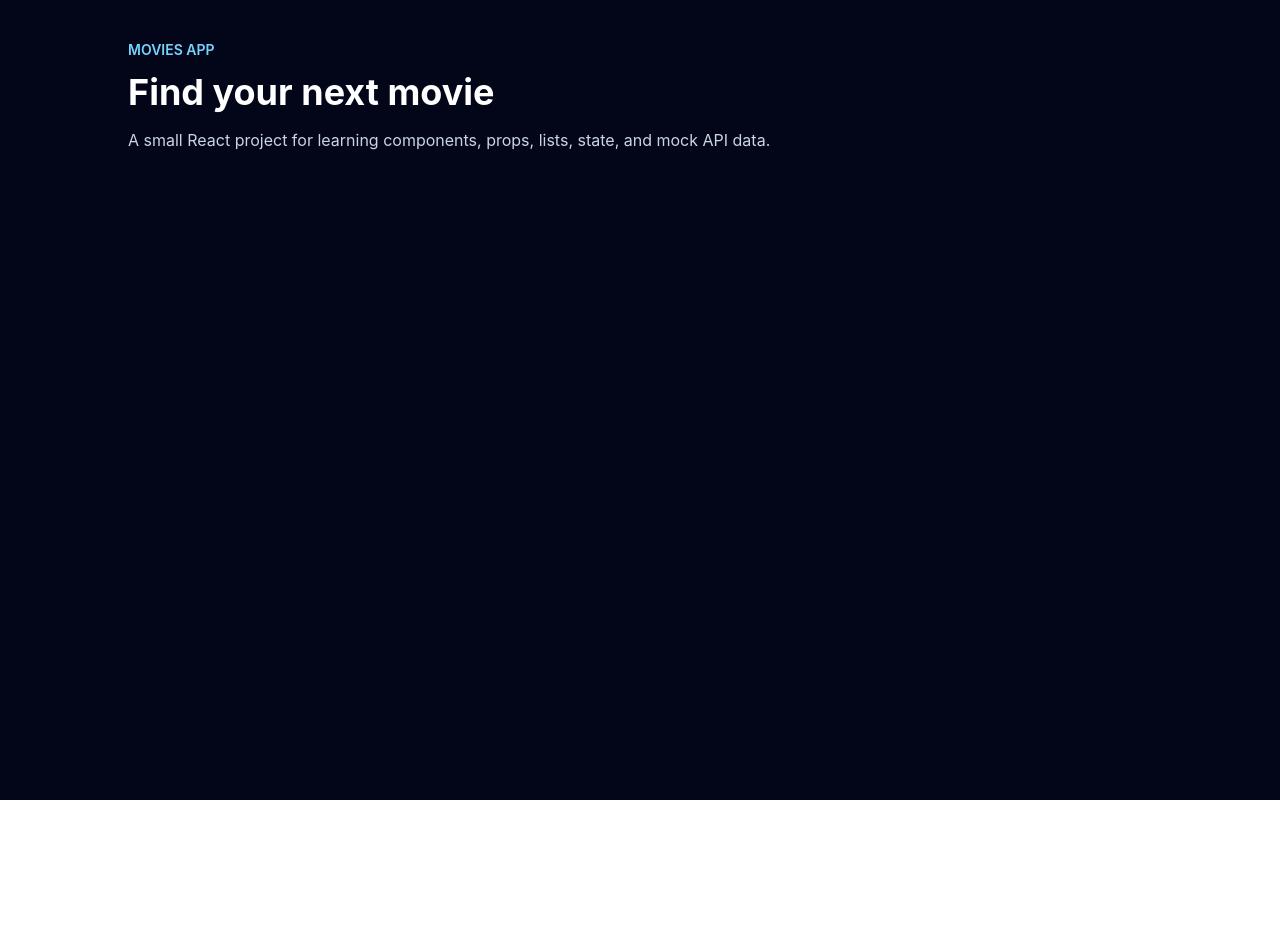
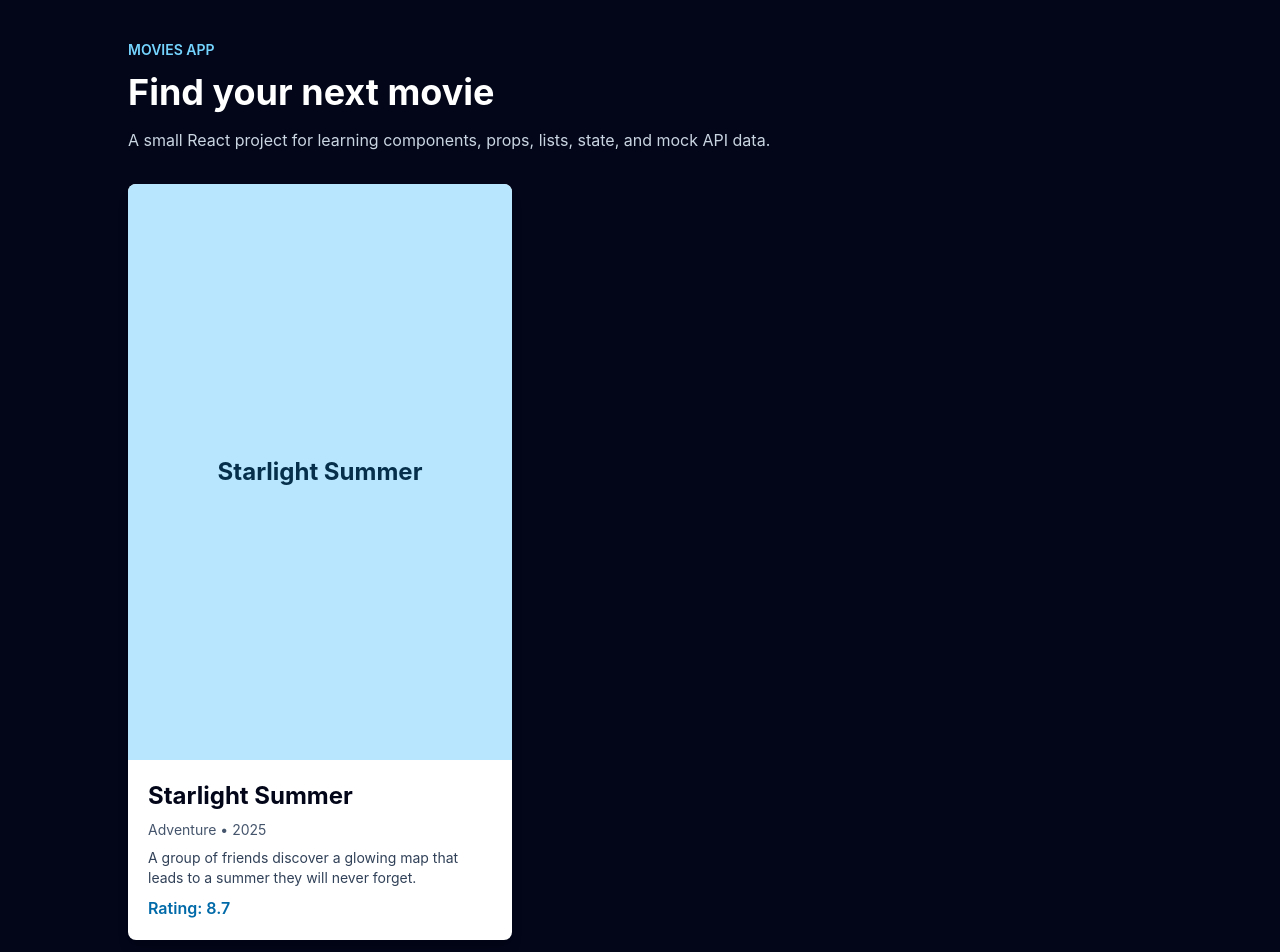
Before and after one commit to uruwqs/movie-app-1, a React (Vite) app: page / in a window 1280 px wide. Shown: the top 952 px of the page. Before the commit the page ends 800 px from the top, so only its background shows below. Built offline with nearby package versions, Linux system fonts and the light colour scheme.

Commit message:
feat: add MovieCard component

```diff
--- a/src/App.tsx
+++ b/src/App.tsx
@@ -1,3 +1,22 @@
+function MovieCard() {
+  return (
+    <article className="overflow-hidden rounded-lg bg-white text-slate-950 shadow-lg">
+      <div className="flex aspect-2/3 items-center justify-center bg-sky-200 px-6 text-center text-2xl font-bold text-sky-950">
+        Starlight Summer
+      </div>
+      <div className="space-y-2 p-5">
+        <h2 className="text-2xl font-bold">Starlight Summer</h2>
+        <p className="text-sm text-slate-600">Adventure • 2025</p>
+        <p className="text-sm text-slate-700">
+          A group of friends discover a glowing map that leads to a summer they
+          will never forget.
+        </p>
+        <p className="font-semibold text-sky-700">Rating: 8.7</p>
+      </div>
+    </article>
+  );
+}
+
 function App() {
   return (
     <main className="min-h-screen bg-slate-950 px-6 py-10 text-white">
@@ -10,6 +29,10 @@ function App() {
           A small React project for learning components, props, lists, state,
           and mock API data.
         </p>
+
+        <div className="mt-8 max-w-sm">
+          <MovieCard />
+        </div>
       </section>
     </main>
   );
```
